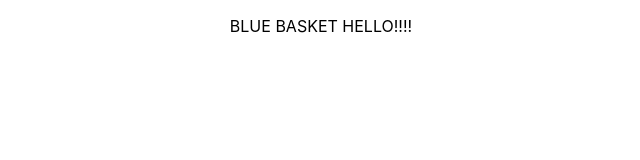
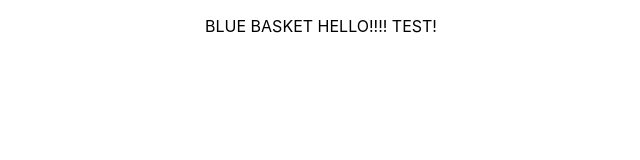
Before and after one commit to msjaneli/BlueBasket, a React (Create React App) app in the folder client/: page / in a window 1280 px wide. Shown: the top 160 px of the page, without its empty margins (319-959 px from the left). Built offline with nearby package versions, Linux system fonts and the light colour scheme.

Commit message:
test commit

```diff
--- a/client/src/pages/Home.js
+++ b/client/src/pages/Home.js
@@ -7,6 +7,7 @@ class Home extends Component {
             <div>
                 <p>
                     BLUE BASKET HELLO!!!!
+                    TEST!
                 </p>
             </div>
         )
```
Also changed, not shown: 1 other file (tests, documents, lock files or other folders).
